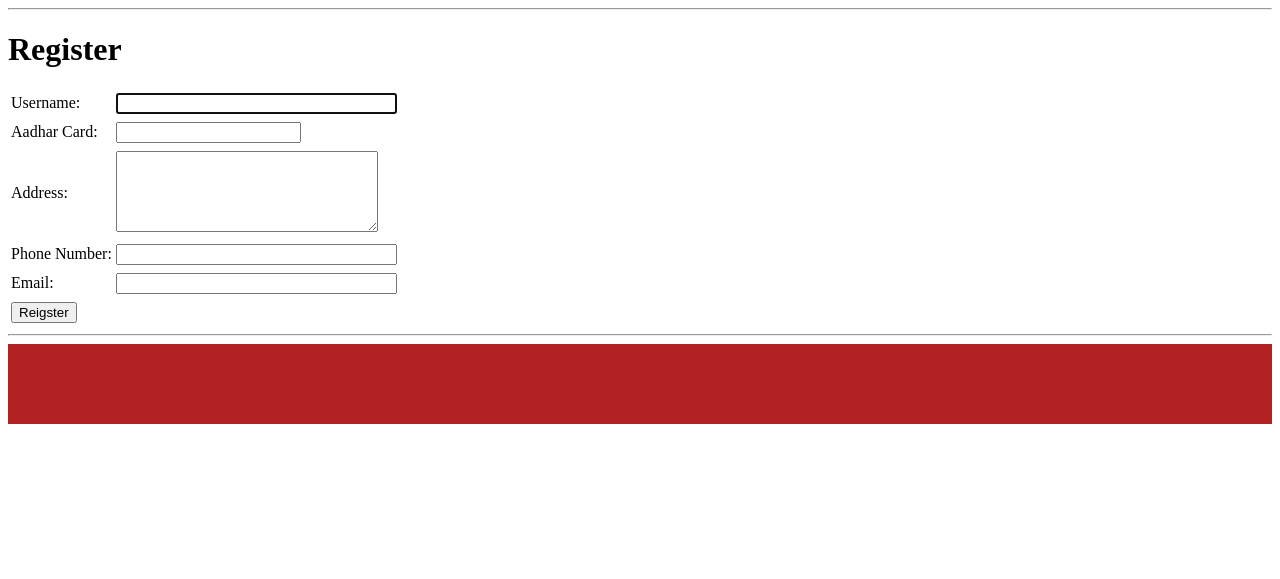
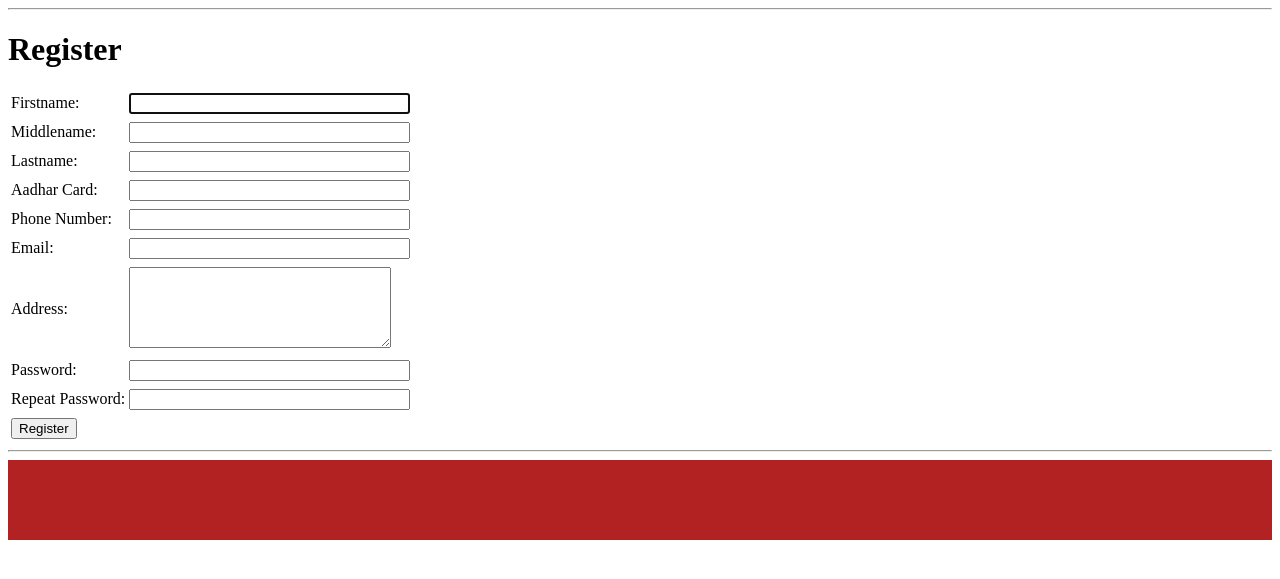
Before and after one commit to ninadsachania/e-healthcard, a Flask app: page /register in a window 1280 px wide. Shown: the part 26-605 px from the top of the page. Run offline with Flask 2, Linux system fonts and the light colour scheme.

Commit message:
Improve registration form

```diff
--- a/app/forms.py
+++ b/app/forms.py
@@ -1,6 +1,6 @@
 from flask_wtf import FlaskForm
 from wtforms import StringField, PasswordField, BooleanField, SubmitField, TextAreaField, IntegerField
-from wtforms.validators import DataRequired
+from wtforms.validators import DataRequired, EqualTo
 from wtforms.fields.html5 import EmailField, TelField
 
 
@@ -12,9 +12,13 @@ class LoginForm(FlaskForm):
 
 
 class RegistrationForm(FlaskForm):
-    name = StringField(u'Username:', validators=[DataRequired()])
-    aadhar_number = IntegerField(u'Aadhar Card:', validators=[DataRequired()])
-    address = TextAreaField(u'Address:', validators=[DataRequired()])
-    phone_number = TelField(u'Phone Number:', validators=[DataRequired()])
-    email = EmailField(u'Email:', validators=[DataRequired()])
-    submit = SubmitField(u'Reigster')
+    firstname = StringField('Firstname:', validators=[DataRequired()])
+    middlename = StringField('Middlename:', validators=[DataRequired()])
+    lastname = StringField('Lastname:', validators=[DataRequired()])
+    aadhar_card = StringField('Aadhar Card:', validators=[DataRequired()])
+    phone_number = TelField('Phone Number:', validators=[DataRequired()])
+    email = EmailField('Email:', validators=[DataRequired()])
+    address = TextAreaField('Address:', validators=[DataRequired()])
+    password = PasswordField('Password:', validators=[DataRequired()])
+    password2 = PasswordField('Repeat Password:', validators=[DataRequired(), EqualTo('password')])
+    submit = SubmitField('Register')
--- a/app/templates/register.html
+++ b/app/templates/register.html
@@ -6,39 +6,52 @@
     {{ form.hidden_tag() }}
     <table>
         <tr>
-            <td>{{ form.name.label }}</td>
-            <td>{{ form.name(size=32, autofocus=True) }}</td>
+            <td>{{ form.firstname.label }}</td>
+            <td>{{ form.firstname(size=32, autofocus=True) }}</td>
         </tr>
         <tr>
             <td></td>
             <td>
-                {% for error in form.name.errors %}
+                {% for error in form.firstname.errors %}
                 <span class="form-error">[{{ error }}]</span>
                 {% endfor %}
             </td>
         </tr>
 
         <tr>
-            <td>{{ form.aadhar_number.label }}</td>
-            <td>{{ form.aadhar_number(size=32) }}</td>
+            <td>{{ form.middlename.label }}</td>
+            <td>{{ form.middlename(size=32) }}</td>
         </tr>
         <tr>
             <td></td>
             <td>
-                {% for error in form.aadhar_number.errors %}
+                {% for error in form.middlename.errors %}
                 <span class="form-error">[{{ error }}]</span>
                 {% endfor %}
             </td>
         </tr>
 
         <tr>
-            <td>{{ form.address.label }}</td>
-            <td>{{ form.address(size=32, cols="30", rows="5") }}</td>
+            <td>{{ form.lastname.label }}</td>
+            <td>{{ form.lastname(size=32) }}</td>
         </tr>
         <tr>
             <td></td>
             <td>
-                {% for error in form.address.errors %}
+                {% for error in form.lastname.errors %}
+                <span class="form-error">[{{ error }}]</span>
+                {% endfor %}
+            </td>
+        </tr>
+
+        <tr>
+            <td>{{ form.aadhar_card.label }}</td>
+            <td>{{ form.aadhar_card(size=32, maxlength="12") }}</td>
+        </tr>
+        <tr>
+            <td></td>
+            <td>
+                {% for error in form.aadhar_card.errors %}
                 <span class="form-error">[{{ error }}]</span>
                 {% endfor %}
             </td>
@@ -71,6 +84,45 @@
         </tr>
 
         <tr>
+            <td>{{ form.address.label }}</td>
+            <td>{{ form.address(size=32, cols="30", rows="5") }}</td>
+        </tr>
+        <tr>
+            <td></td>
+            <td>
+                {% for error in form.address.errors %}
+                <span class="form-error">[{{ error }}]</span>
+                {% endfor %}
+            </td>
+        </tr>
+
+        <tr>
+            <td>{{ form.password.label }}</td>
+            <td>{{ form.password(size=32) }}</td>
+        </tr>
+        <tr>
+            <td></td>
+            <td>
+                {% for error in form.password.errors %}
+                <span class="form-error">[{{ error }}]</span>
+                {% endfor %}
+            </td>
+        </tr>
+
+        <tr>
+            <td>{{ form.password2.label }}</td>
+            <td>{{ form.password2(size=32) }}</td>
+        </tr>
+        <tr>
+            <td></td>
+            <td>
+                {% for error in form.password2.errors %}
+                <span class="form-error">[{{ error }}]</span>
+                {% endfor %}
+            </td>
+        </tr>
+
+        <tr>
             <td>{{ form.submit() }}</td>
         </tr>
     </table>
```
